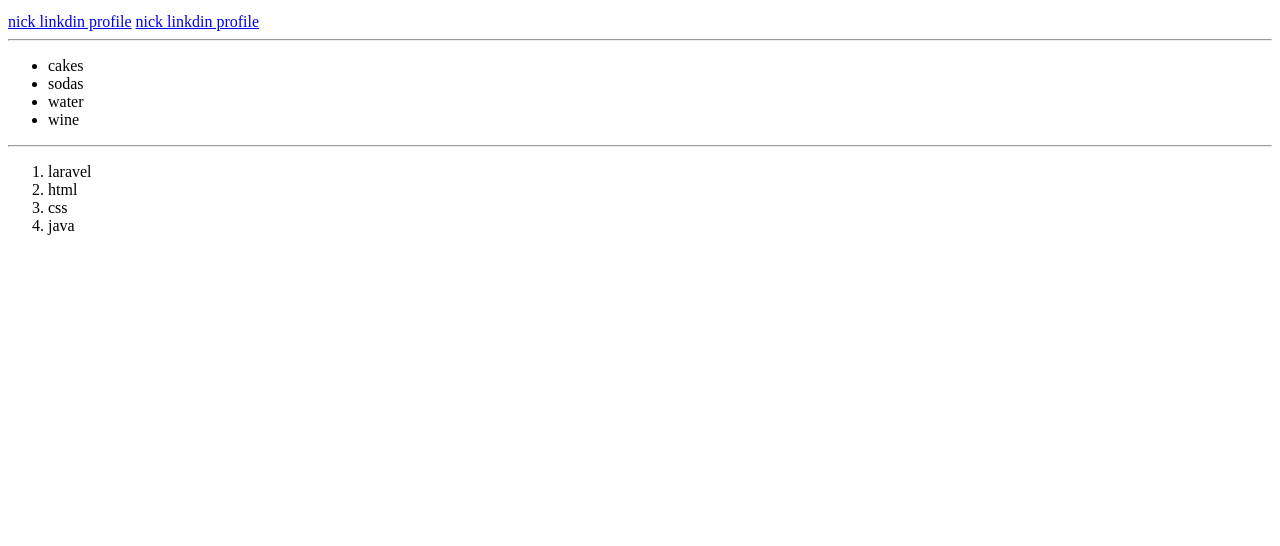
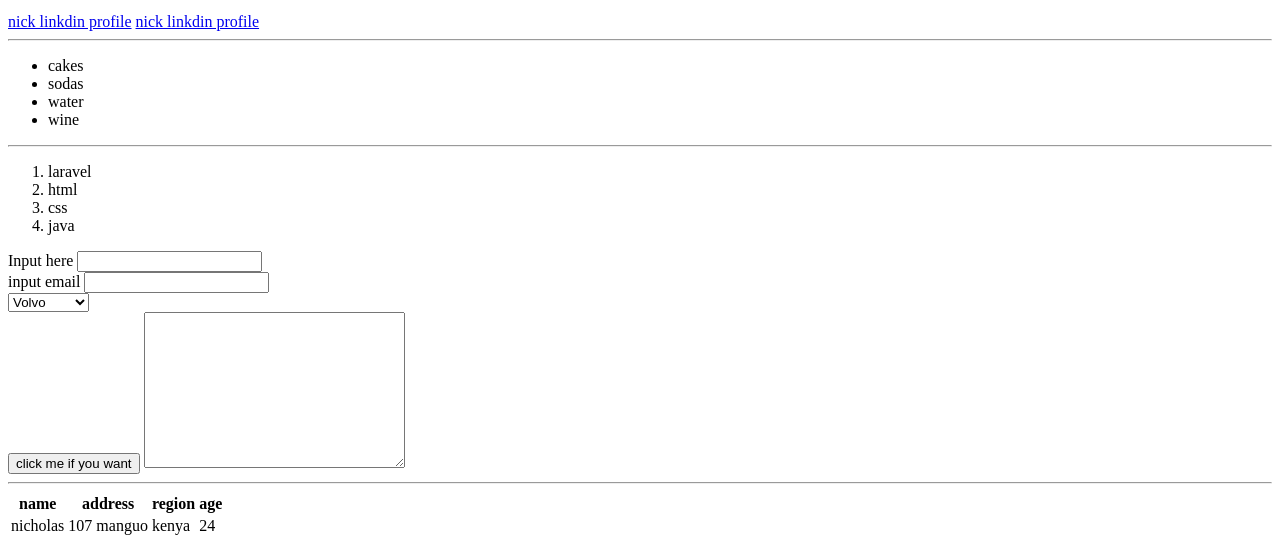
Before and after one commit to nickpeters741/Html_practice, a plain HTML site: page index.html in a window 1280 px wide. Shown: the part 764-1310 px from the top of the page. Before the commit the page ends 1015 px from the top, so only its background shows below. Drawn offline with Linux system fonts and the light colour scheme.

Commit message:
additional progress changes on html practice guide

```diff
--- a/index.html
+++ b/index.html
@@ -1,4 +1,5 @@
 <!DOCTYPE html>
+<html>
 <!--the section below change the url title-->
 
 <HEAD>
@@ -59,4 +60,62 @@
     <li>java</li>
 </ol>
 
+<!--how to make a form to collect data from user input-->
+<form action="facebook.com"></form>
+<!--under action you input whatever you need users to be directed to-->
+<form action="facebook.com"></form>
+<!--/ directs to that actual site eg "/facebook.com means facebook.com" while"/about facebook.com means facebbok.com/about"-->
+<form action="/"></form>
+<form action="/about"></form>
+<!--method helps retrieve message as shown below thoygh it is for the server side,at this juncture i will introduce the div tag which should help organize thing in a better way-->
+<!--begginning of form-->
+<form action="/" method="GET">
+ <div>
+     <label for="theinput">Input here</label>
+     <input type='text' name='whatever'>
+</div>
+<div>
+      <label for="email">input email</label>
+      <input type="email"name='email'>
+</div>
+<!--h0w to create a drop down in html.We shall be referencing w3 school examples-->
+<div>
+    <select>
+    <option value="volvo">Volvo</option>
+    <option value="saab">Saab</option>
+    <option value="mercedes">Mercedes</option>
+    <option value="audi">Audi</option>
+  </select>
+</div>
+<!--creating a submit button or any type of button-->
+<input type="submit" value="click me if you want">
+<!--creation of a text area on yu website forms for easy flow for the users-->
+<textarea name="user message" id="message" cols="30" rows="10"></textarea>
+</form>
+<!--end of form-->
+<hr>
+
+<!--creating tables we need body and and head.<tr> stands for row while th stands for how.<td> stands for table data-->
+<table>
+    <head>
+       <tr>
+           <th>name</th>
+           <th>address</th>
+           <th>region</th>
+           <th>age</th>
+       </tr>
+    </head>
+    <body>
+        <tr>
+            <td>nicholas </td>
+            <td>107 manguo</td>
+            <td>kenya</td>
+            <td>24</td>
+        </tr>
+    </body>
+</table>
+<!--end of tables formation-->
+
+
 </body>
+</html>
```
